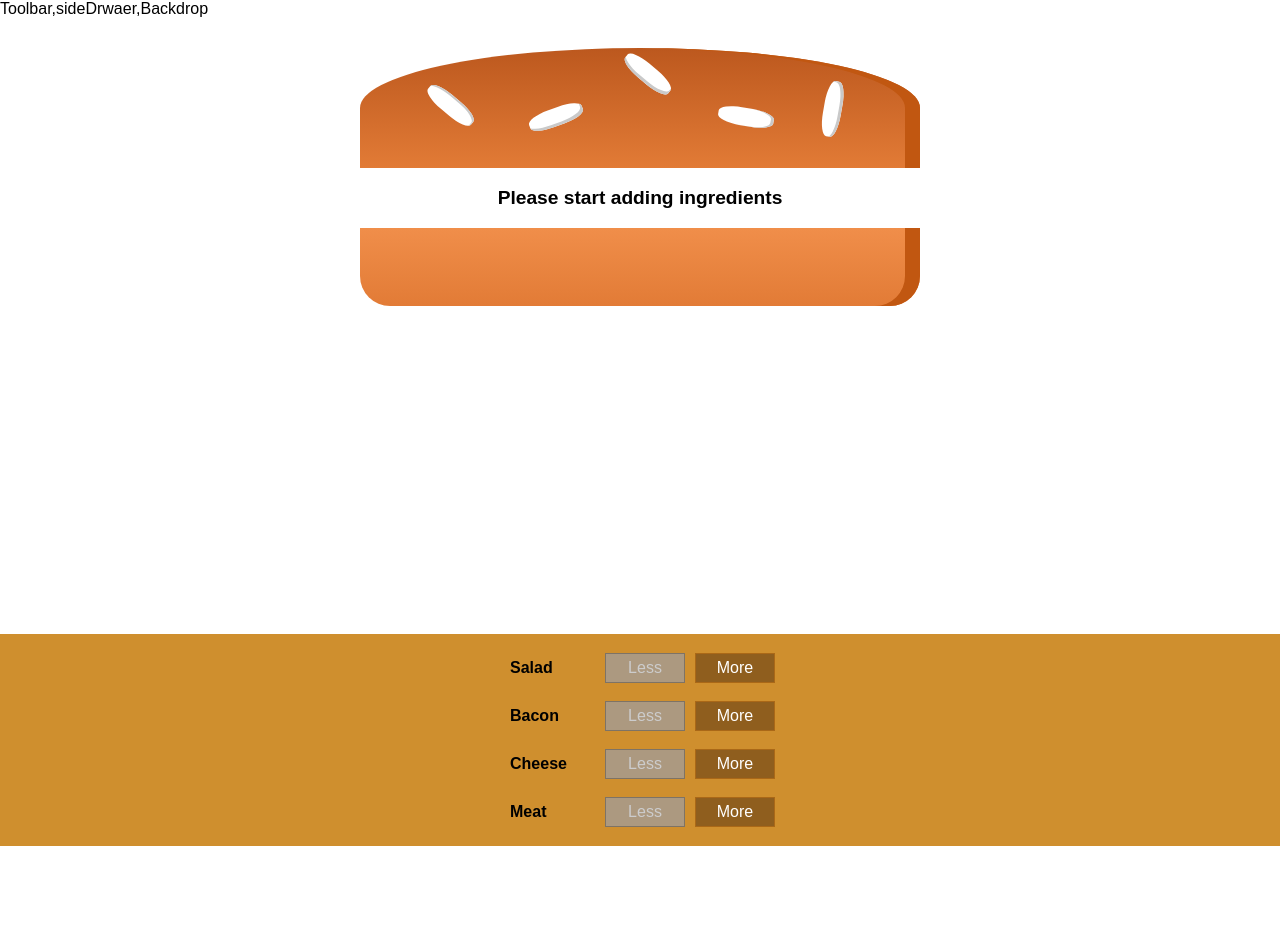
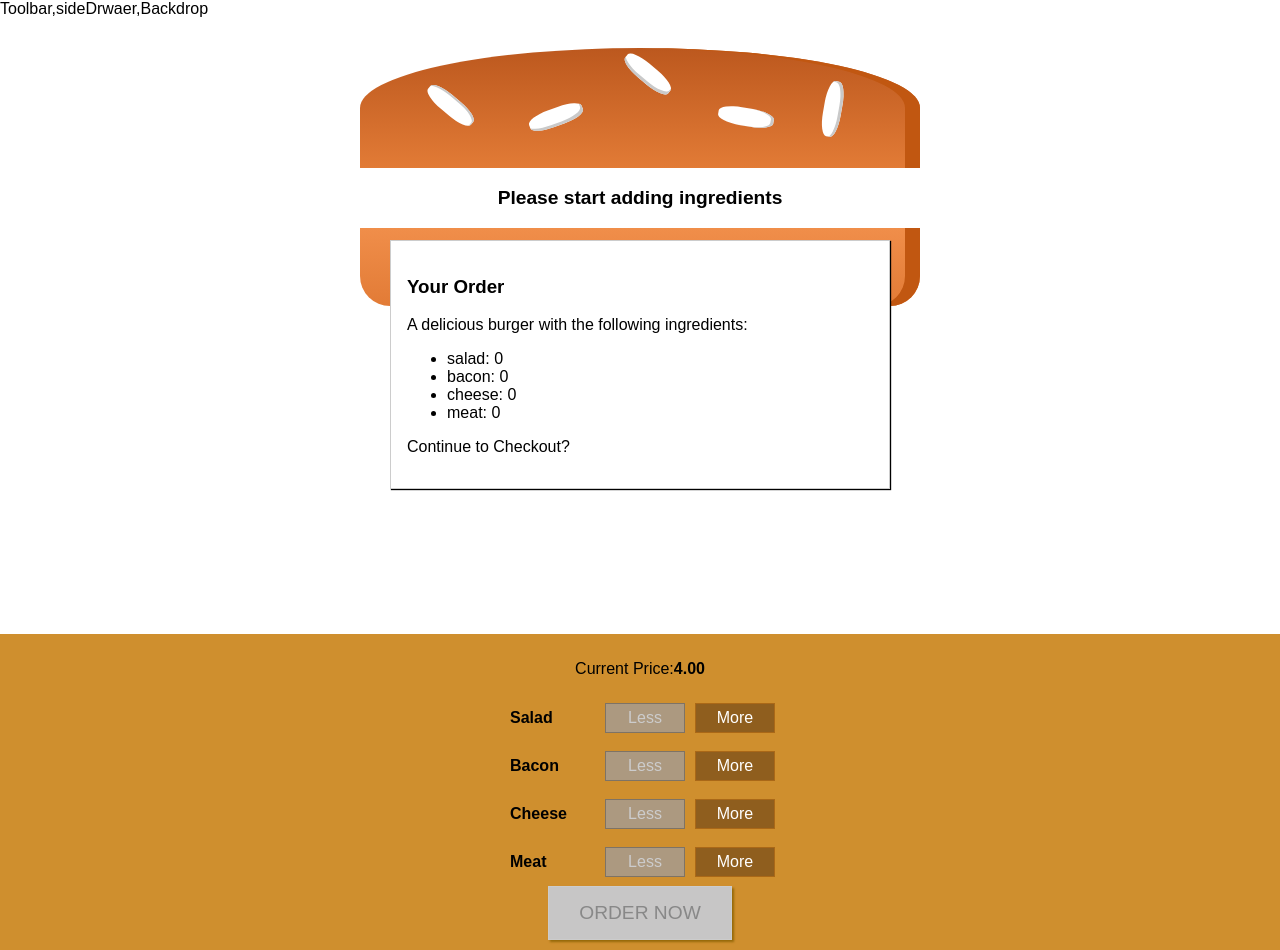
Before and after one commit to AayushAryan007/BurgerBuilder, a React (Create React App) app: page / in a window 1280 px wide. Before the commit the page ends 846 px from the top, so only its background shows below. Built offline with nearby package versions, Linux system fonts and the light colour scheme.

Commit message:
changes in button control

```diff
--- a/src/components/Layout/Burger/BuildControls/BuildControls.js
+++ b/src/components/Layout/Burger/BuildControls/BuildControls.js
@@ -10,6 +10,9 @@
 
 const buildControls = (props) => (
   <div className={classes.BuildControls}>
+    <p>
+      Current Price:<strong>{props.price.toFixed(2)}</strong>
+    </p>
     {controls.map((ctrl) => (
       <BuildControl
         key={ctrl.label}
@@ -19,6 +22,9 @@
         disabled={props.disabled[ctrl.type]}
       />
     ))}
+    <button className={classes.OrderButton} disabled={!props.purchasable}>
+      ORDER NOW
+    </button>
   </div>
 );
 
--- a/src/components/Layout/Burger/BuildControls/BuildControls.module.css
+++ b/src/components/Layout/Burger/BuildControls/BuildControls.module.css
@@ -2,10 +2,51 @@
   width: 100%;
   background-color: #cf8f2e;
   display: flex;
-
   flex-flow: column;
   align-items: center;
   box-shadow: 0 2px 1px #ccc;
   margin: auto;
   padding: 10px 0;
 }
+
+.OrderButton {
+  background-color: #dad735;
+  outline: none;
+  cursor: pointer;
+  border: 1px solid #966909;
+  color: #966909;
+  font-family: inherit;
+  font-size: 1.2em;
+  padding: 15px 30px;
+  box-shadow: 2px 2px 2px #966909;
+}
+
+.OrderButton:hover,
+.OrderButton:active {
+  background-color: #a0db41;
+  border: 1px solid #966909;
+  color: #966909;
+}
+
+.OrderButton:disabled {
+  background-color: #c7c6c6;
+  cursor: not-allowed;
+  border: 1px solid #ccc;
+  color: #888888;
+}
+
+.OrderButton:not(:disabled) {
+  animation: enable 0.3s linear;
+}
+
+@keyframes enable {
+  0% {
+    transform: scale(1);
+  }
+  60% {
+    transform: scale(1.1);
+  }
+  100% {
+    transform: scale(1);
+  }
+}
--- /dev/null
+++ b/src/components/Layout/Burger/OrderSummary/OrderSummary.js
@@ -0,0 +1,60 @@
+import React from "react";
+import Aux from "../../../../hoc/Auxx";
+const orderSummary = (props) => {
+  const ingredientSummary = Object.keys(props.ingredients).map((igKey) => {
+    return (
+      <li key={igKey}>
+        <span style={{ textTransform: "capitalized" }}>{igKey}</span>:{" "}
+        {props.ingredients[igKey]}
+      </li>
+    );
+  });
+
+  return (
+    <Aux>
+      <h3>Your Order</h3>
+      <p>A delicious burger with the following ingredients: </p>
+      <ul>{ingredientSummary}</ul>
+      <p>Continue to Checkout? </p>
+    </Aux>
+  );
+};
+
+export default orderSummary;
+// import React, { Component } from 'react';
+
+// import Aux from '../../../hoc/Aux/Aux';
+// import Button from '../../UI/Button/Button';
+
+// class OrderSummary extends Component {
+//     // This could be a functional component, doesn't have to be a class
+//     componentWillUpdate() {
+//         console.log('[OrderSummary] WillUpdate');
+//     }
+
+//     render () {
+//         const ingredientSummary = Object.keys( this.props.ingredients )
+//             .map( igKey => {
+//                 return (
+//                     <li key={igKey}>
+//                         <span style={{ textTransform: 'capitalize' }}>{igKey}</span>: {this.props.ingredients[igKey]}
+//                     </li> );
+//             } );
+
+//         return (
+//             <Aux>
+//                 <h3>Your Order</h3>
+//                 <p>A delicious burger with the following ingredients:</p>
+//                 <ul>
+//                     {ingredientSummary}
+//                 </ul>
+//                 <p><strong>Total Price: {this.props.price.toFixed( 2 )}</strong></p>
+//                 <p>Continue to Checkout?</p>
+//                 <Button btnType="Danger" clicked={this.props.purchaseCancelled}>CANCEL</Button>
+//                 <Button btnType="Success" clicked={this.props.purchaseContinued}>CONTINUE</Button>
+//             </Aux>
+//         );
+//     }
+// }
+
+// export default OrderSummary;
--- /dev/null
+++ b/src/components/Layout/UI/Modal/Modal.js
@@ -0,0 +1,7 @@
+import React from "react";
+
+import classes from "./Modal.module.css";
+
+const modal = (props) => <div className={classes.Modal}>{props.children}</div>;
+
+export default modal;
--- /dev/null
+++ b/src/components/Layout/UI/Modal/Modal.module.css
@@ -0,0 +1,20 @@
+.Modal {
+  position: fixed;
+  z-index: 500;
+  background-color: white;
+  width: 70%;
+  border: 1px solid #ccc;
+  box-shadow: 1px 1px 1px black;
+  padding: 16px;
+  left: 15%;
+  top: 30%;
+  box-sizing: border-box;
+  transition: all 0.3s ease-out;
+}
+
+@media (min-width: 600px) {
+  .Modal {
+    width: 500px;
+    left: calc(50% - 250px);
+  }
+}
--- a/src/containers/BurgerBuilder/BurgerBuilder.js
+++ b/src/containers/BurgerBuilder/BurgerBuilder.js
@@ -2,6 +2,8 @@
 import Aux from "../../hoc/Auxx";
 import Burger from "../../components/Layout/Burger/Burger";
 import BuildControls from "../../components/Layout/Burger/BuildControls/BuildControls";
+import Modal from "../../components/Layout/UI/Modal/Modal";
+import OrderSummary from "../../components/Layout/Burger/OrderSummary/OrderSummary";
 
 const INGREDIENT_PRICES = {
   salad: 0.5,
@@ -22,7 +24,19 @@
       meat: 0,
     },
     totalPrice: 4,
+    purchasable: false,
   };
+
+  updatePurchaseState(ingredients) {
+    const sum = Object.keys(ingredients)
+      .map((igKey) => {
+        return ingredients[igKey];
+      })
+      .reduce((sum, el) => {
+        return sum + el;
+      }, 0);
+    this.setState({ purchasable: sum > 0 });
+  }
 
   addIngredientHandler = (type) => {
     const oldCount = this.state.ingredients[type];
@@ -34,6 +48,7 @@
     const oldPrice = this.state.totalPrice;
     const newPrice = oldPrice + priceAddition;
     this.setState({ totalPrice: newPrice, ingredients: updatedIngredients });
+    this.updatePurchaseState(updatedIngredients);
   };
 
   removeIngredientHandler = (type) => {
@@ -49,6 +64,7 @@
     const oldPrice = this.state.totalPrice;
     const newPrice = oldPrice - priceDeduction;
     this.setState({ totalPrice: newPrice, ingredients: updatedIngredients });
+    this.updatePurchaseState(updatedIngredients);
   };
 
   render() {
@@ -61,11 +77,16 @@
     }
     return (
       <Aux>
+        <Modal>
+          <OrderSummary ingredients={this.state.ingredients} />
+        </Modal>
         <Burger ingredients={this.state.ingredients} />
         <BuildControls
           ingredientAdded={this.addIngredientHandler}
           ingredientRemoved={this.removeIngredientHandler}
           disabled={disabledInfo}
+          purchasable={this.state.purchasable}
+          price={this.state.totalPrice}
         />
       </Aux>
     );
```
Also changed, not shown: src/components/Layout/UI/Backdrop/Backdrop.js (added).
